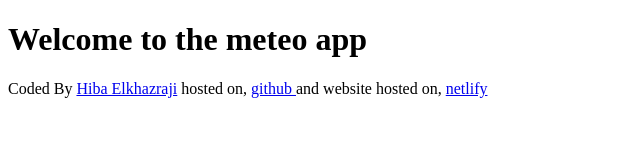
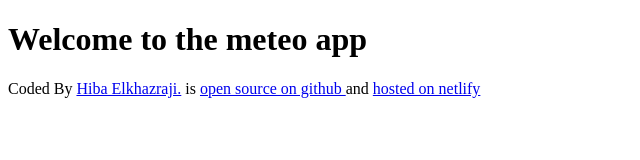
Before and after one commit to hiba-elkhazraji/meteo, a plain HTML site: page index.html in a window 1280 px wide. Shown: the whole page, without its empty margins (0-640 px from the left). Drawn offline with Linux system fonts and the light colour scheme.

Commit message:
updated the footer countent to something more redable

```diff
--- a/index.html
+++ b/index.html
@@ -10,14 +10,14 @@
     <footer>
       Coded By
       <a href="https://github.com/hiba-elkhazraji" target="_blank">
-        Hiba Elkhazraji</a
+        Hiba Elkhazraji.</a
       >
-      hosted on,
+      is
       <a href="https://github.com/hiba-elkhazraji/meteo" target="_blank">
-        github </a
-      >and website hosted on,
+        open source on github </a
+      >and
       <a href="https://meteo-shecodes-hb.netlify.app/" target="_blank"
-        >netlify</a
+        >hosted on netlify</a
       >
     </footer>
   </body>
```
